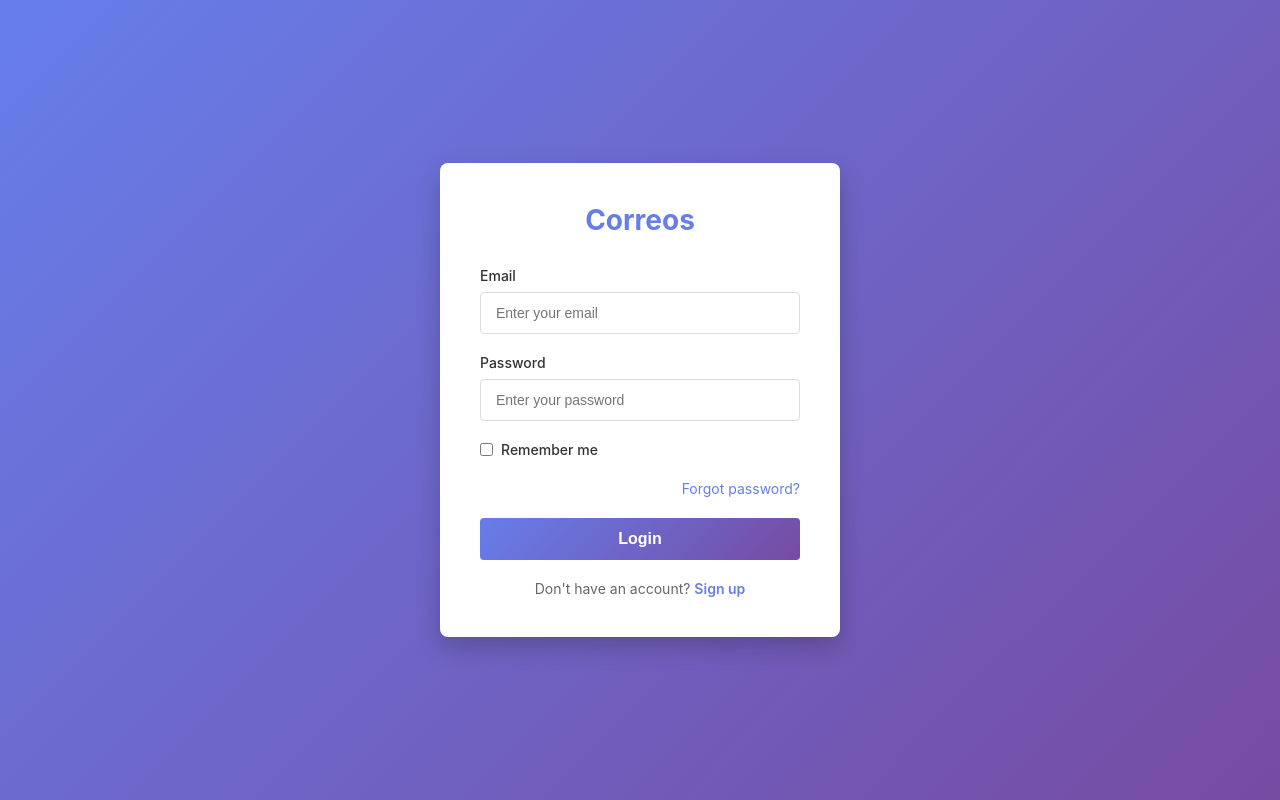
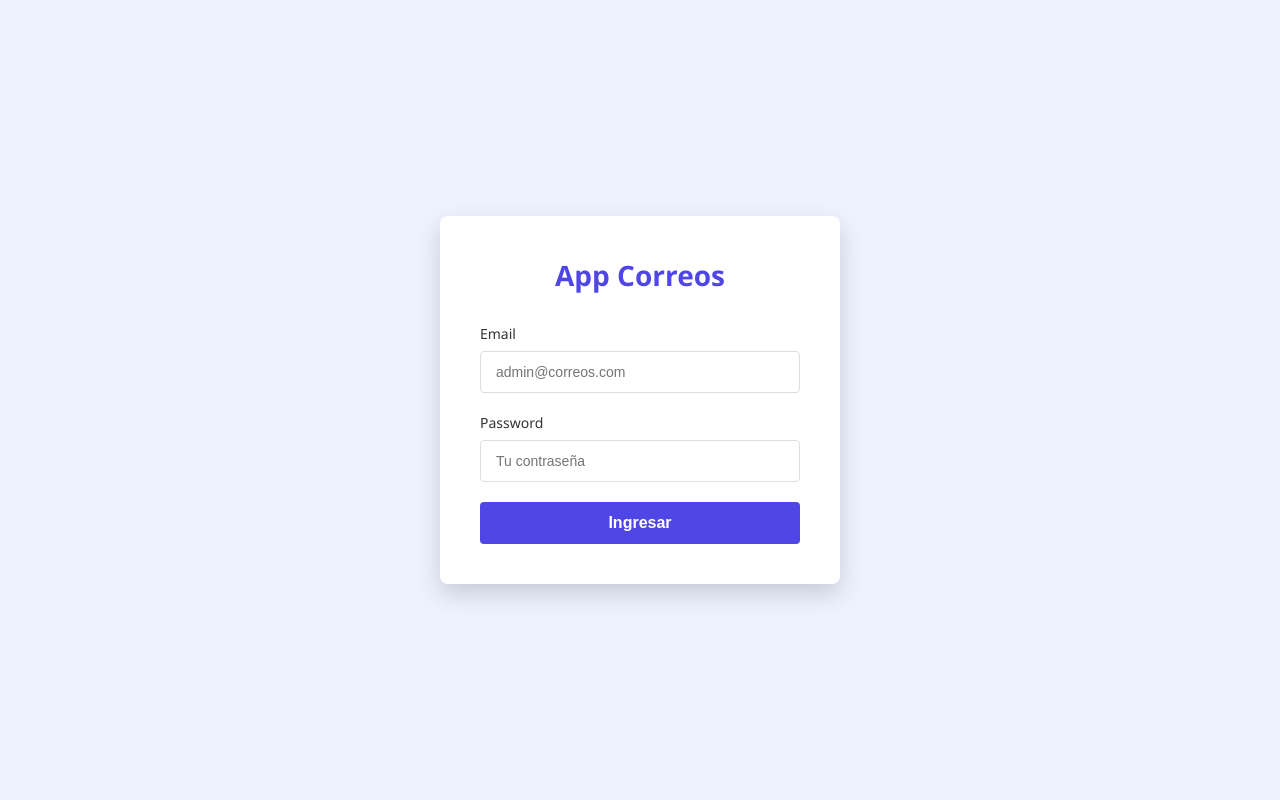
Before and after one commit to alfonsosargiottoITEC/taller-devops-26, a FastAPI app: page /login in a window 1280 px wide. Run offline with FastAPI, Linux system fonts and the light colour scheme.

Commit message:
Add auth screen and protect endpoints

```diff
--- a/conftest.py
+++ b/conftest.py
@@ -64,6 +64,7 @@ def make_request(
     method: str = "GET",
     body: bytes = b"",
     headers: dict[str, str] | None = None,
+    session: dict | None = None,
 ) -> Request:
     raw_headers = [
         (name.lower().encode("latin-1"), value.encode("latin-1"))
@@ -80,6 +81,7 @@ def make_request(
         "server": ("testserver", 80),
         "scheme": "http",
         "http_version": "1.1",
+        "session": session or {},
     }
 
     async def receive():
--- a/correos_app/config.py
+++ b/correos_app/config.py
@@ -11,6 +11,8 @@ import os
 class Settings:
     app_env: str
     secret_key: str
+    auth_username: str
+    auth_password: str
     log_level: str
     port: int
     postgres_user: str
@@ -37,6 +39,8 @@ def get_settings() -> Settings:
     return Settings(
         app_env=os.getenv("APP_ENV", "development"),
         secret_key=os.getenv("SECRET_KEY", "change-me"),
+        auth_username=os.getenv("AUTH_USERNAME", "admin@correos.com"),
+        auth_password=os.getenv("AUTH_PASSWORD", "secret123"),
         log_level=os.getenv("LOG_LEVEL", "INFO"),
         port=int(os.getenv("PORT", "8000")),
         postgres_user=os.getenv("POSTGRES_USER", "postgres"),
--- a/correos_app/routes.py
+++ b/correos_app/routes.py
@@ -1,6 +1,9 @@
 """HTTP routes for the app."""
 
 from __future__ import annotations
+
+from hmac import compare_digest
+from typing import Annotated
 
 from fastapi import APIRouter, Form, HTTPException, Request, status
 from fastapi.responses import HTMLResponse, JSONResponse, RedirectResponse
@@ -10,7 +13,28 @@ from .schemas import EmailPayload
 
 router = APIRouter()
 templates = Jinja2Templates(directory="templates")
-FAKE_USERS = {"admin@correos.com": "secret123"}
+
+
+def _session(request: Request) -> dict:
+    return request.scope.setdefault("session", {})
+
+
+def _is_authenticated(request: Request) -> bool:
+    return _session(request).get("authenticated") is True
+
+
+def _login_redirect(request: Request) -> RedirectResponse | None:
+    if _is_authenticated(request):
+        return None
+    return RedirectResponse(url="/login", status_code=status.HTTP_303_SEE_OTHER)
+
+
+def _valid_credentials(request: Request, email: str, password: str) -> bool:
+    settings = request.app.state.settings
+    return compare_digest(email, settings.auth_username) and compare_digest(
+        password,
+        settings.auth_password,
+    )
 
 
 async def _read_email_payload(request: Request) -> EmailPayload:
@@ -36,6 +60,8 @@ def _serialize_email(email):
 
 @router.get("/", response_class=HTMLResponse)
 async def index(request: Request):
+    if redirect := _login_redirect(request):
+        return redirect
     return templates.TemplateResponse(request, "index.html")
 
 
@@ -47,11 +73,13 @@ async def login(request: Request):
 @router.post("/login", response_class=HTMLResponse)
 async def login_post(
     request: Request,
-    email: str = Form(...),
-    password: str = Form(...),
+    email: Annotated[str, Form()],
+    password: Annotated[str, Form()],
 ):
-    if FAKE_USERS.get(email) == password:
-        return RedirectResponse(url="/dashboard", status_code=303)
+    if _valid_credentials(request, email, password):
+        _session(request)["authenticated"] = True
+        _session(request)["user"] = email
+        return RedirectResponse(url="/dashboard", status_code=status.HTTP_303_SEE_OTHER)
     return templates.TemplateResponse(
         request,
         "login.html",
@@ -60,13 +88,23 @@ async def login_post(
     )
 
 
+@router.get("/logout")
+async def logout(request: Request):
+    _session(request).clear()
+    return RedirectResponse(url="/login", status_code=status.HTTP_303_SEE_OTHER)
+
+
 @router.get("/dashboard", response_class=HTMLResponse)
 async def dashboard(request: Request):
+    if redirect := _login_redirect(request):
+        return redirect
     return templates.TemplateResponse(request, "dashboard.html")
 
 
 @router.get("/emails", response_class=HTMLResponse)
 async def emails_view(request: Request):
+    if redirect := _login_redirect(request):
+        return redirect
     store = _get_email_store(request)
     try:
         store.ensure_ready()
@@ -86,6 +124,8 @@ async def emails_view(request: Request):
 
 @router.get("/api/emails")
 async def list_emails(request: Request):
+    if redirect := _login_redirect(request):
+        return redirect
     store = _get_email_store(request)
     try:
         store.ensure_ready()
@@ -101,6 +141,8 @@ async def list_emails(request: Request):
 
 @router.post("/send-email")
 async def send_email(request: Request):
+    if redirect := _login_redirect(request):
+        return redirect
     payload = await _read_email_payload(request)
     store = request.app.state.email_store
     try:
--- a/requirements.txt
+++ b/requirements.txt
@@ -7,6 +7,7 @@ h11==0.16.0
 httptools==0.8.0
 idna==3.17
 iniconfig==2.3.0
+itsdangerous==2.2.0
 Jinja2==3.1.6
 MarkupSafe==3.0.3
 packaging==26.2
--- a/templates/dashboard.html
+++ b/templates/dashboard.html
@@ -39,6 +39,7 @@
             background: #4f46e5;
         }
         a.secondary { background: #0f766e; }
+        a.logout { background: #991b1b; }
     </style>
 </head>
 <body>
@@ -48,6 +49,7 @@
         <div class="links">
             <a href="/">Nuevo correo</a>
             <a class="secondary" href="/emails">Ver correos enviados</a>
+            <a class="logout" href="/logout">Cerrar sesión</a>
         </div>
     </main>
 </body>
--- a/templates/emails.html
+++ b/templates/emails.html
@@ -35,6 +35,7 @@
             display: inline-block;
         }
         .actions a.secondary { background: #0f766e; }
+        .actions a.logout { background: #991b1b; }
         .grid {
             display: grid;
             grid-template-columns: repeat(auto-fit, minmax(280px, 1fr));
@@ -95,6 +96,7 @@
             <div class="actions">
                 <a href="/">Nuevo correo</a>
                 <a class="secondary" href="/dashboard">Dashboard</a>
+                <a class="logout" href="/logout">Cerrar sesión</a>
             </div>
         </div>
 
--- a/templates/login.html
+++ b/templates/login.html
@@ -1,9 +1,9 @@
 <!DOCTYPE html>
-<html lang="en">
+<html lang="es">
 <head>
     <meta charset="UTF-8">
     <meta name="viewport" content="width=device-width, initial-scale=1.0">
-    <title>Login - Correos</title>
+    <title>Login - App Correos</title>
     <style>
         * {
             margin: 0;
@@ -12,18 +12,19 @@
         }
 
         body {
-            font-family: -apple-system, BlinkMacSystemFont, 'Segoe UI', Roboto, Oxygen, Ubuntu, Cantarell, sans-serif;
-            background: linear-gradient(135deg, #667eea 0%, #764ba2 100%);
+            font-family: 'Segoe UI', Tahoma, Geneva, Verdana, sans-serif;
+            background: #eef2ff;
             display: flex;
             justify-content: center;
             align-items: center;
             min-height: 100vh;
+            padding: 20px;
         }
 
         .login-container {
             background: white;
             border-radius: 8px;
-            box-shadow: 0 10px 25px rgba(0, 0, 0, 0.2);
+            box-shadow: 0 10px 25px rgba(0, 0, 0, 0.16);
             width: 100%;
             max-width: 400px;
             padding: 40px;
@@ -35,7 +36,7 @@
         }
 
         .logo h1 {
-            color: #667eea;
+            color: #4f46e5;
             font-size: 28px;
         }
 
@@ -64,41 +65,14 @@
         input[type="email"]:focus,
         input[type="password"]:focus {
             outline: none;
-            border-color: #667eea;
-            box-shadow: 0 0 0 3px rgba(102, 126, 234, 0.1);
-        }
-
-        .remember-me {
-            display: flex;
-            align-items: center;
-            margin-bottom: 20px;
-            font-size: 14px;
-        }
-
-        .remember-me input[type="checkbox"] {
-            margin-right: 8px;
-            cursor: pointer;
-        }
-
-        .forgot-password {
-            text-align: right;
-            margin-bottom: 20px;
-        }
-
-        .forgot-password a {
-            color: #667eea;
-            text-decoration: none;
-            font-size: 14px;
-        }
-
-        .forgot-password a:hover {
-            text-decoration: underline;
+            border-color: #4f46e5;
+            box-shadow: 0 0 0 3px rgba(79, 70, 229, 0.12);
         }
 
         .btn-login {
             width: 100%;
             padding: 12px;
-            background: linear-gradient(135deg, #667eea 0%, #764ba2 100%);
+            background: #4f46e5;
             color: white;
             border: none;
             border-radius: 4px;
@@ -110,28 +84,11 @@
 
         .btn-login:hover {
             transform: translateY(-2px);
-            box-shadow: 0 10px 20px rgba(102, 126, 234, 0.3);
+            box-shadow: 0 10px 20px rgba(79, 70, 229, 0.28);
         }
 
         .btn-login:active {
             transform: translateY(0);
-        }
-
-        .signup-link {
-            text-align: center;
-            margin-top: 20px;
-            font-size: 14px;
-            color: #666;
-        }
-
-        .signup-link a {
-            color: #667eea;
-            text-decoration: none;
-            font-weight: 600;
-        }
-
-        .signup-link a:hover {
-            text-decoration: underline;
         }
 
         .alert {
@@ -147,51 +104,30 @@
             border: 1px solid #fca5a5;
             color: #dc2626;
         }
-
-        .alert-success {
-            background: #f0fdf4;
-            border: 1px solid #86efac;
-            color: #16a34a;
-        }
     </style>
 </head>
 <body>
     <div class="login-container">
         <div class="logo">
-            <h1>Correos</h1>
+            <h1>App Correos</h1>
         </div>
 
         <form action="/login" method="POST">
             {% if error %}
             <div class="alert alert-error">{{ error }}</div>
             {% endif %}
-            {% if success %}
-            <div class="alert alert-success">{{ success }}</div>
-            {% endif %}
+
             <div class="form-group">
                 <label for="email">Email</label>
-                <input type="email" id="email" name="email" placeholder="Enter your email" required>
+                <input type="email" id="email" name="email" placeholder="admin@correos.com" required>
             </div>
 
             <div class="form-group">
                 <label for="password">Password</label>
-                <input type="password" id="password" name="password" placeholder="Enter your password" required>
+                <input type="password" id="password" name="password" placeholder="Tu contraseña" required>
             </div>
 
-            <div class="remember-me">
-                <input type="checkbox" id="remember" name="remember">
-                <label for="remember" style="margin-bottom: 0;">Remember me</label>
-            </div>
-
-            <div class="forgot-password">
-                <a href="/forgot-password">Forgot password?</a>
-            </div>
-
-            <button type="submit" class="btn-login">Login</button>
-
-            <div class="signup-link">
-                Don't have an account? <a href="/signup">Sign up</a>
-            </div>
+            <button type="submit" class="btn-login">Ingresar</button>
         </form>
     </div>
 </body>
```
Also changed, not shown: correos_app/main.py (+14 -1 lines), templates/index.html (+7 -0 lines), test_emails.py (+30 -3 lines), test_login.py (+49 -3 lines), README.md, 1 other file.
